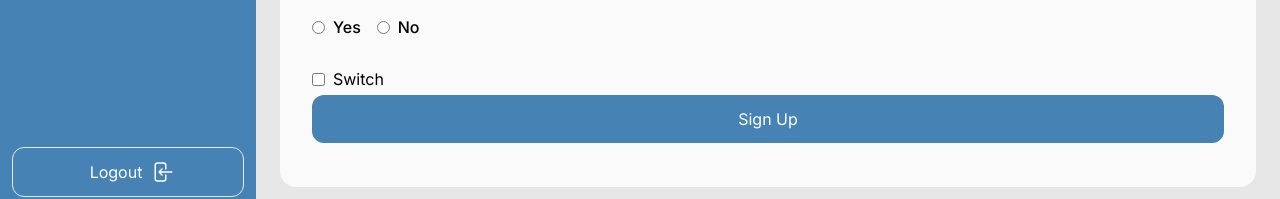
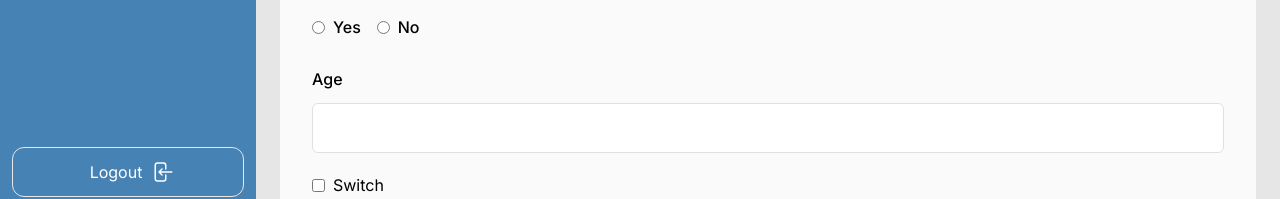
Before and after one commit to Isendoum/template-platform, a Next.js app: page /platform/dashboard in a window 1280 px wide. Shown: the part 583-782 px from the top of the page. Built offline with nearby package versions, Linux system fonts and the light colour scheme; no server answers.

Commit message:
Additional input components
- Added Number input.
- Added Switch input.

```diff
--- a/src/app/platform/dashboard/form.tsx
+++ b/src/app/platform/dashboard/form.tsx
@@ -13,6 +13,7 @@ import AutoCompleteInput from "@/components/core/inputs/AutoCompleteInput";
 import DateInput from "@/components/core/inputs/DateInput";
 import RadioInput from "@/components/core/inputs/RadioInput";
 import SwitchInput from "@/components/core/inputs/SwitchInput";
+import NumberInput from "@/components/core/inputs/NumberInput";
 type Inputs = {
    email: string;
    select: string;
@@ -20,6 +21,7 @@ type Inputs = {
    date: string;
    radio: string;
    switch: string;
+   age: number;
 };
 
 export const Form = () => {
@@ -99,6 +101,7 @@ export const Form = () => {
             label="Radio"
             {...register("radio")}
          />
+         <NumberInput label="Age" step="1" {...register("age")} />
          <SwitchInput label="Switch" {...register("switch")} />
 
          <CustomButton
--- /dev/null
+++ b/src/components/core/inputs/NumberInput.tsx
@@ -0,0 +1,42 @@
+import React, { HTMLProps } from "react";
+import { UseFormRegister } from "react-hook-form";
+
+interface NumberInputProps extends HTMLProps<HTMLInputElement> {
+   label: string;
+   error?: string;
+   type?: string;
+   min?: number | string;
+   max?: number | string;
+   step?: string;
+}
+
+const NumberInput = React.forwardRef<
+   HTMLInputElement,
+   ReturnType<UseFormRegister<any>> & NumberInputProps
+>(({ onChange, onBlur, name, label, error, min, max, step }, ref) => {
+   return (
+      <div className="w-full min-w-36">
+         <div className="mb-5">
+            <label className="mb-3 block text-base font-medium" htmlFor={label}>
+               {label}
+            </label>
+            <input
+               min={min}
+               max={max}
+               step={step}
+               className="w-full rounded-md border border-[#e0e0e0] bg-white py-3 px-6 text-base font-medium text-[#6B7280] outline-none focus:border-[#6A64F1] focus:shadow-sm"
+               type={"number"}
+               name={name}
+               ref={ref}
+               onChange={onChange}
+               onBlur={onBlur}
+            />
+            {error && <p className="text-red-500">{error}</p>}
+         </div>
+      </div>
+   );
+});
+
+NumberInput.displayName = "NumberInput";
+
+export default NumberInput;
--- a/src/components/core/inputs/SwitchInput.tsx
+++ b/src/components/core/inputs/SwitchInput.tsx
@@ -13,6 +13,7 @@ const SwitchInput = React.forwardRef<
          <input
             type="checkbox"
             id={name}
+            name={name}
             ref={ref}
             className="switch-checkbox" // Add your own styling
             onChange={onChange}
@@ -21,7 +22,6 @@ const SwitchInput = React.forwardRef<
             {label}
          </label>
          {error && <p className="text-red-500">{error}</p>}
-         {/* Add your own styling */}
       </div>
    );
 });
```
